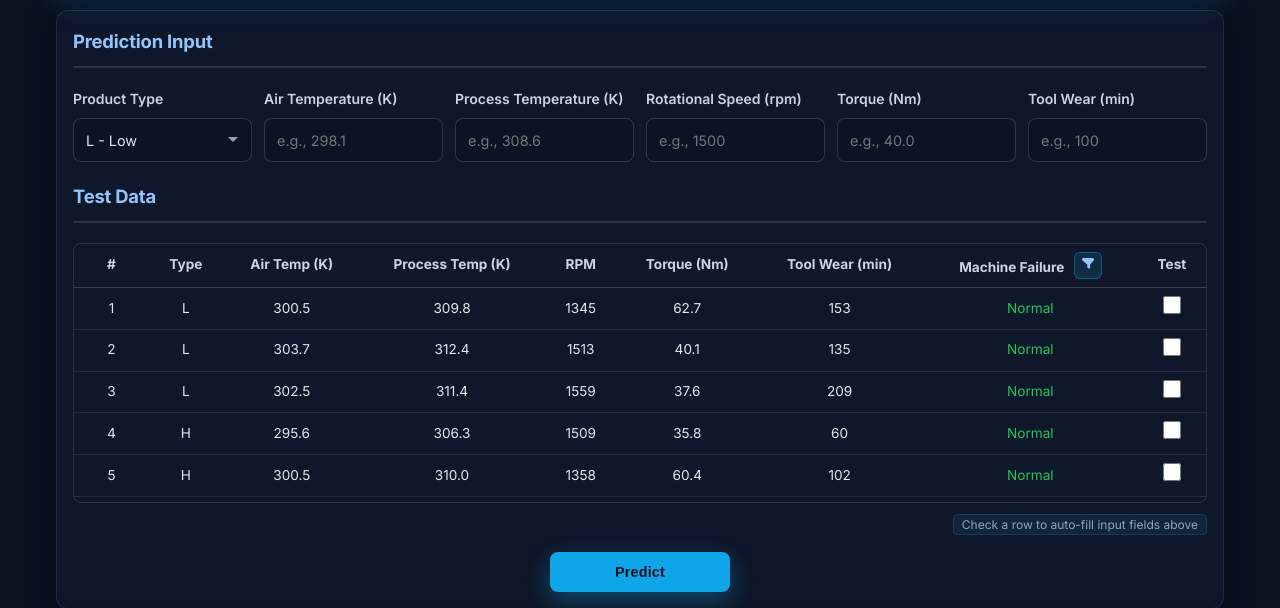
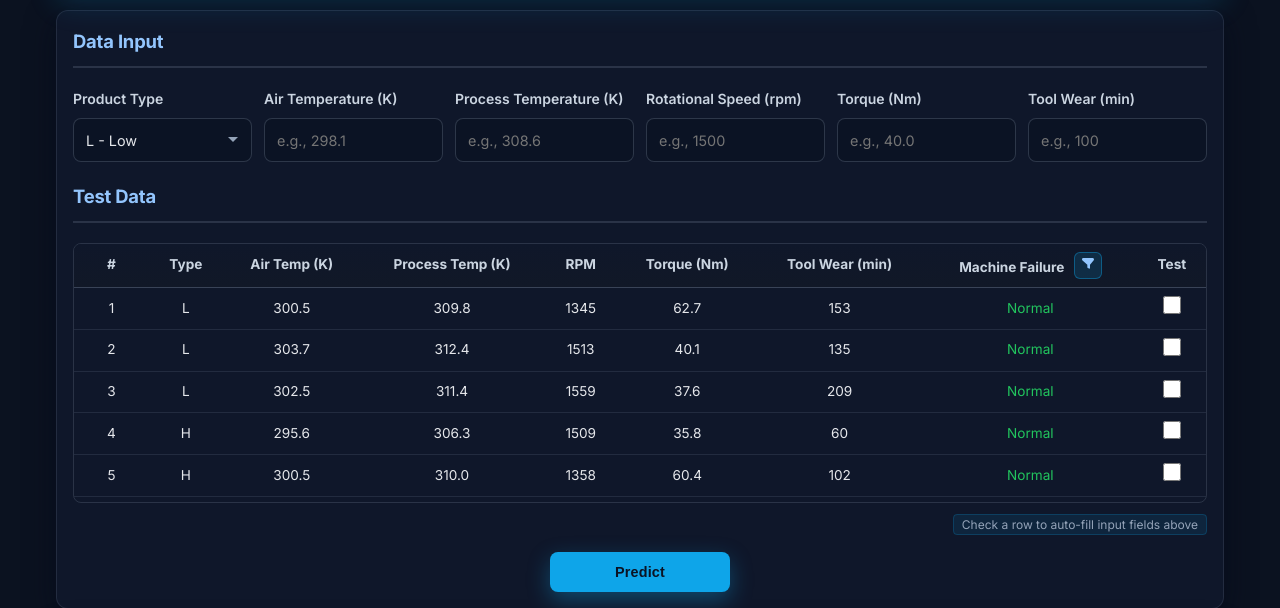
Before and after one commit to gitadminken/Machine-maintenance, a FastAPI app: page /dashboard in a window 1280 px wide. Shown: the part 202-810 px from the top of the page. Run offline with FastAPI, Linux system fonts and the light colour scheme; parts of the project's set-up code (start-up, migrations or seed data) failed here and were passed over.

Commit message:
Change section title to 'Data input' in dashboard UI

```diff
--- a/main.py
+++ b/main.py
@@ -166,4 +166,6 @@ async def predict_api(input: PredictionInput):
 
 if __name__ == "__main__":
     import uvicorn
-    uvicorn.run(app, host="0.0.0.0", port=8000)
+    import os
+    port = int(os.environ.get("PORT", 8000))
+    uvicorn.run(app, host="0.0.0.0", port=port)
--- a/templates/index.html
+++ b/templates/index.html
@@ -27,7 +27,7 @@
             <form id="prediction-form">
                 <input type="hidden" id="selected_row_index" name="selected_row_index"
                     value="{{ selected_row_index if selected_row_index is defined else '' }}">
-                <h2 class="card-title">Prediction Input</h2>
+                <h2 class="card-title">Data Input</h2>
 
                 <!-- Error Message Container -->
                 <div id="error-message" style="display: none; background: rgba(239, 68, 68, 0.1); border: 1px solid #ef4444; color: #fca5a5; padding: 0.75rem; border-radius: 8px; margin-bottom: 1.5rem; font-size: 0.875rem;">
```
Also changed, not shown: 1 other file.
